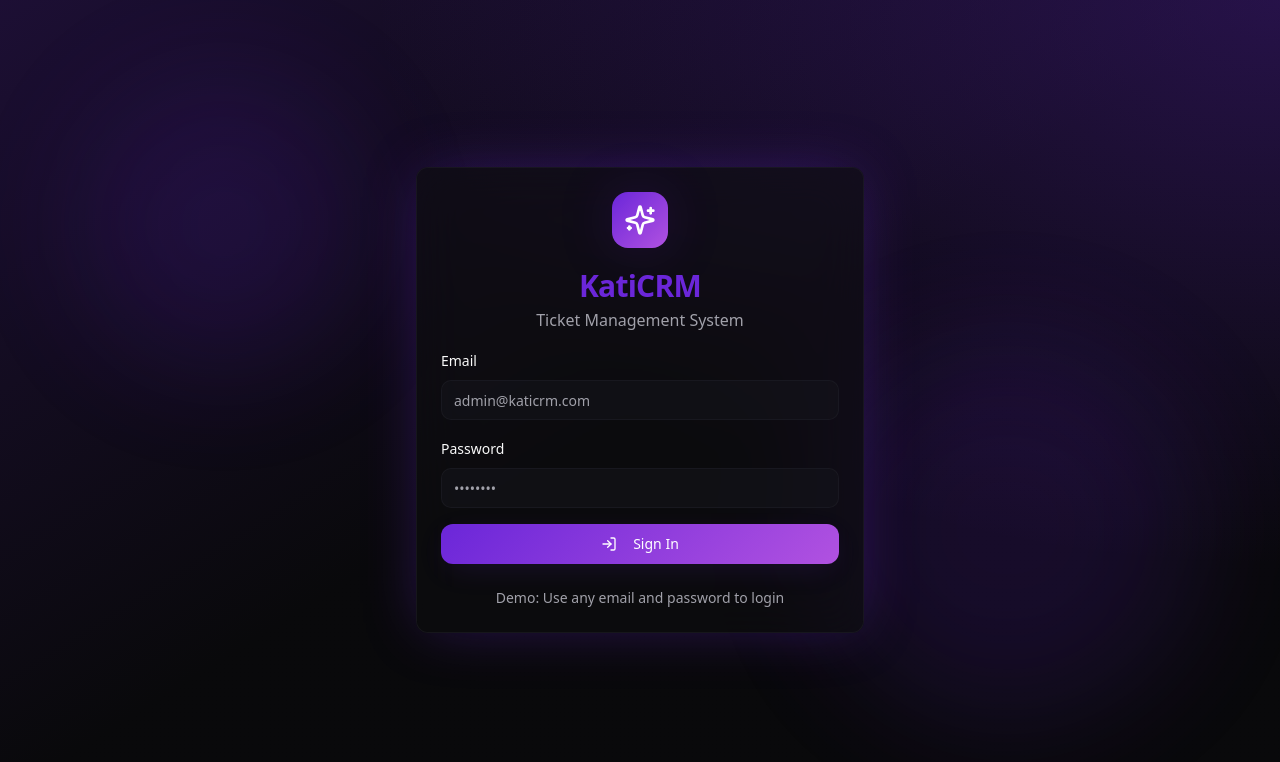
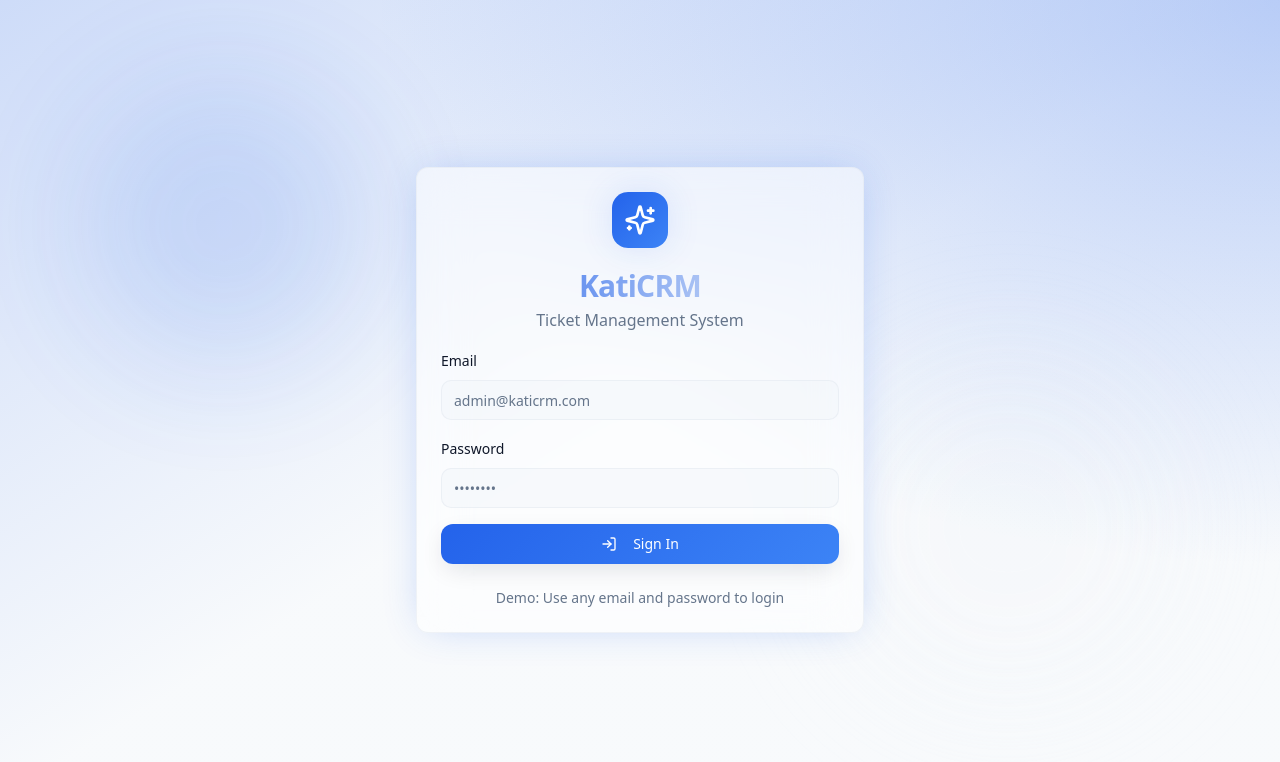
Before and after one commit to bilal-Ased/sync-katicrm-desk, a React (Vite) app: page /login in a window 1280 px wide. Shown: the top 762 px of the page. Built offline with nearby package versions, Linux system fonts and the light colour scheme; the HTML template or start-up script is replaced by a standard one.

Commit message:
Refactor UI to light theme

```diff
--- a/src/components/ui/button.tsx
+++ b/src/components/ui/button.tsx
@@ -11,9 +11,9 @@ const buttonVariants = cva(
       variant: {
         default: "bg-gradient-primary text-primary-foreground hover:opacity-90 shadow-soft hover:shadow-medium",
         destructive: "bg-destructive text-destructive-foreground hover:bg-destructive/90 shadow-soft",
-        outline: "border border-border/50 bg-background/50 hover:bg-accent/50 hover:text-accent-foreground hover:border-primary/50",
-        secondary: "bg-secondary text-secondary-foreground hover:bg-secondary/80",
-        ghost: "hover:bg-accent/50 hover:text-accent-foreground",
+        outline: "border-2 border-primary/20 bg-background hover:bg-primary/5 hover:border-primary/40 text-foreground",
+        secondary: "bg-secondary text-secondary-foreground hover:bg-secondary/80 shadow-soft",
+        ghost: "hover:bg-accent hover:text-accent-foreground",
         link: "text-primary underline-offset-4 hover:underline hover:text-primary-glow",
       },
       size: {
--- a/src/components/ui/card.tsx
+++ b/src/components/ui/card.tsx
@@ -3,7 +3,7 @@ import * as React from "react";
 import { cn } from "@/lib/utils";
 
 const Card = React.forwardRef<HTMLDivElement, React.HTMLAttributes<HTMLDivElement>>(({ className, ...props }, ref) => (
-  <div ref={ref} className={cn("rounded-xl border bg-card/50 backdrop-blur-sm text-card-foreground shadow-soft hover:shadow-medium transition-all duration-300", className)} {...props} />
+  <div ref={ref} className={cn("rounded-xl border border-border bg-card text-card-foreground shadow-soft hover:shadow-medium transition-all duration-300", className)} {...props} />
 ));
 Card.displayName = "Card";
 
--- a/src/index.css
+++ b/src/index.css
@@ -8,29 +8,29 @@ All colors MUST be HSL.
 
 @layer base {
   :root {
-    --background: 240 10% 3.9%;
-    --foreground: 0 0% 98%;
+    --background: 210 40% 98%;
+    --foreground: 222 47% 11%;
 
-    --card: 240 10% 6%;
-    --card-foreground: 0 0% 98%;
+    --card: 0 0% 100%;
+    --card-foreground: 222 47% 11%;
 
-    --popover: 240 10% 6%;
-    --popover-foreground: 0 0% 98%;
+    --popover: 0 0% 100%;
+    --popover-foreground: 222 47% 11%;
 
-    --primary: 263 70% 50%;
+    --primary: 221 83% 53%;
     --primary-foreground: 0 0% 100%;
-    --primary-glow: 263 90% 60%;
+    --primary-glow: 217 91% 60%;
 
-    --secondary: 240 10% 10%;
-    --secondary-foreground: 0 0% 98%;
+    --secondary: 210 40% 96%;
+    --secondary-foreground: 222 47% 11%;
 
-    --muted: 240 10% 12%;
-    --muted-foreground: 240 5% 65%;
+    --muted: 210 40% 96%;
+    --muted-foreground: 215 16% 47%;
 
-    --accent: 263 70% 50%;
-    --accent-foreground: 0 0% 100%;
+    --accent: 210 40% 96%;
+    --accent-foreground: 222 47% 11%;
 
-    --destructive: 0 72% 51%;
+    --destructive: 0 84% 60%;
     --destructive-foreground: 0 0% 100%;
 
     --success: 142 76% 36%;
@@ -39,52 +39,54 @@ All colors MUST be HSL.
     --warning: 38 92% 50%;
     --warning-foreground: 0 0% 100%;
 
-    --border: 240 10% 15%;
-    --input: 240 10% 12%;
-    --ring: 263 70% 50%;
+    --border: 214 32% 91%;
+    --input: 214 32% 91%;
+    --ring: 221 83% 53%;
 
     --radius: 0.75rem;
 
-    --sidebar-background: 240 10% 6%;
-    --sidebar-foreground: 0 0% 98%;
-    --sidebar-primary: 263 70% 50%;
+    --sidebar-background: 0 0% 100%;
+    --sidebar-foreground: 222 47% 11%;
+    --sidebar-primary: 221 83% 53%;
     --sidebar-primary-foreground: 0 0% 100%;
-    --sidebar-accent: 240 10% 10%;
-    --sidebar-accent-foreground: 0 0% 98%;
-    --sidebar-border: 240 10% 15%;
-    --sidebar-ring: 263 70% 50%;
+    --sidebar-accent: 210 40% 96%;
+    --sidebar-accent-foreground: 222 47% 11%;
+    --sidebar-border: 214 32% 91%;
+    --sidebar-ring: 221 83% 53%;
 
-    --gradient-primary: linear-gradient(135deg, hsl(263 70% 50%) 0%, hsl(280 70% 60%) 100%);
-    --gradient-secondary: linear-gradient(135deg, hsl(240 10% 8%) 0%, hsl(240 10% 12%) 100%);
-    --gradient-card: linear-gradient(135deg, hsl(240 10% 6%) 0%, hsl(240 10% 8%) 100%);
-    --shadow-soft: 0 2px 16px -4px hsl(263 70% 50% / 0.1);
-    --shadow-medium: 0 8px 32px -8px hsl(263 70% 50% / 0.2);
-    --shadow-glow: 0 0 60px -10px hsl(263 70% 50% / 0.4);
+    --gradient-primary: linear-gradient(135deg, hsl(221 83% 53%) 0%, hsl(217 91% 60%) 100%);
+    --gradient-secondary: linear-gradient(135deg, hsl(210 40% 98%) 0%, hsl(214 32% 95%) 100%);
+    --gradient-card: linear-gradient(135deg, hsl(0 0% 100%) 0%, hsl(210 40% 98%) 100%);
+    --gradient-hero: linear-gradient(135deg, hsl(221 83% 53% / 0.05) 0%, hsl(217 91% 60% / 0.05) 100%);
+    --shadow-soft: 0 2px 8px -2px hsl(222 47% 11% / 0.08);
+    --shadow-medium: 0 8px 24px -4px hsl(222 47% 11% / 0.12);
+    --shadow-large: 0 20px 40px -8px hsl(222 47% 11% / 0.16);
+    --shadow-glow: 0 0 40px -10px hsl(221 83% 53% / 0.3);
   }
 
   .dark {
-    --background: 240 10% 3.9%;
-    --foreground: 0 0% 98%;
+    --background: 222 47% 11%;
+    --foreground: 210 40% 98%;
 
-    --card: 240 10% 6%;
-    --card-foreground: 0 0% 98%;
+    --card: 222 47% 15%;
+    --card-foreground: 210 40% 98%;
 
-    --popover: 240 10% 6%;
-    --popover-foreground: 0 0% 98%;
+    --popover: 222 47% 15%;
+    --popover-foreground: 210 40% 98%;
 
-    --primary: 263 70% 50%;
-    --primary-foreground: 0 0% 100%;
+    --primary: 217 91% 60%;
+    --primary-foreground: 222 47% 11%;
 
-    --secondary: 240 10% 10%;
-    --secondary-foreground: 0 0% 98%;
+    --secondary: 217 33% 17%;
+    --secondary-foreground: 210 40% 98%;
 
-    --muted: 240 10% 12%;
-    --muted-foreground: 240 5% 65%;
+    --muted: 217 33% 17%;
+    --muted-foreground: 215 20% 65%;
 
-    --accent: 263 70% 50%;
-    --accent-foreground: 0 0% 100%;
+    --accent: 217 33% 17%;
+    --accent-foreground: 210 40% 98%;
 
-    --destructive: 0 72% 51%;
+    --destructive: 0 84% 60%;
     --destructive-foreground: 0 0% 100%;
 
     --success: 142 76% 36%;
@@ -93,23 +95,23 @@ All colors MUST be HSL.
     --warning: 38 92% 50%;
     --warning-foreground: 0 0% 100%;
 
-    --border: 240 10% 15%;
-    --input: 240 10% 12%;
-    --ring: 263 70% 50%;
+    --border: 217 33% 17%;
+    --input: 217 33% 17%;
+    --ring: 217 91% 60%;
 
-    --sidebar-background: 240 10% 6%;
-    --sidebar-foreground: 0 0% 98%;
-    --sidebar-primary: 263 70% 50%;
-    --sidebar-primary-foreground: 0 0% 100%;
-    --sidebar-accent: 240 10% 10%;
-    --sidebar-accent-foreground: 0 0% 98%;
-    --sidebar-border: 240 10% 15%;
-    --sidebar-ring: 263 70% 50%;
+    --sidebar-background: 222 47% 15%;
+    --sidebar-foreground: 210 40% 98%;
+    --sidebar-primary: 217 91% 60%;
+    --sidebar-primary-foreground: 222 47% 11%;
+    --sidebar-accent: 217 33% 17%;
+    --sidebar-accent-foreground: 210 40% 98%;
+    --sidebar-border: 217 33% 17%;
+    --sidebar-ring: 217 91% 60%;
 
-    --gradient-primary: linear-gradient(135deg, hsl(263 70% 50%) 0%, hsl(280 70% 60%) 100%);
-    --gradient-secondary: linear-gradient(135deg, hsl(240 10% 8%) 0%, hsl(240 10% 12%) 100%);
-    --shadow-soft: 0 2px 16px -4px hsl(263 70% 50% / 0.1);
-    --shadow-medium: 0 8px 32px -8px hsl(263 70% 50% / 0.2);
+    --gradient-primary: linear-gradient(135deg, hsl(221 83% 53%) 0%, hsl(217 91% 60%) 100%);
+    --gradient-secondary: linear-gradient(135deg, hsl(217 33% 17%) 0%, hsl(222 47% 15%) 100%);
+    --shadow-soft: 0 2px 16px -4px hsl(0 0% 0% / 0.3);
+    --shadow-medium: 0 8px 32px -8px hsl(0 0% 0% / 0.4);
   }
 }
 
--- a/tailwind.config.ts
+++ b/tailwind.config.ts
@@ -71,10 +71,12 @@ export default {
         'gradient-primary': 'var(--gradient-primary)',
         'gradient-secondary': 'var(--gradient-secondary)',
         'gradient-card': 'var(--gradient-card)',
+        'gradient-hero': 'var(--gradient-hero)',
       },
       boxShadow: {
         'soft': 'var(--shadow-soft)',
         'medium': 'var(--shadow-medium)',
+        'large': 'var(--shadow-large)',
         'glow': 'var(--shadow-glow)',
       },
       borderRadius: {
```
